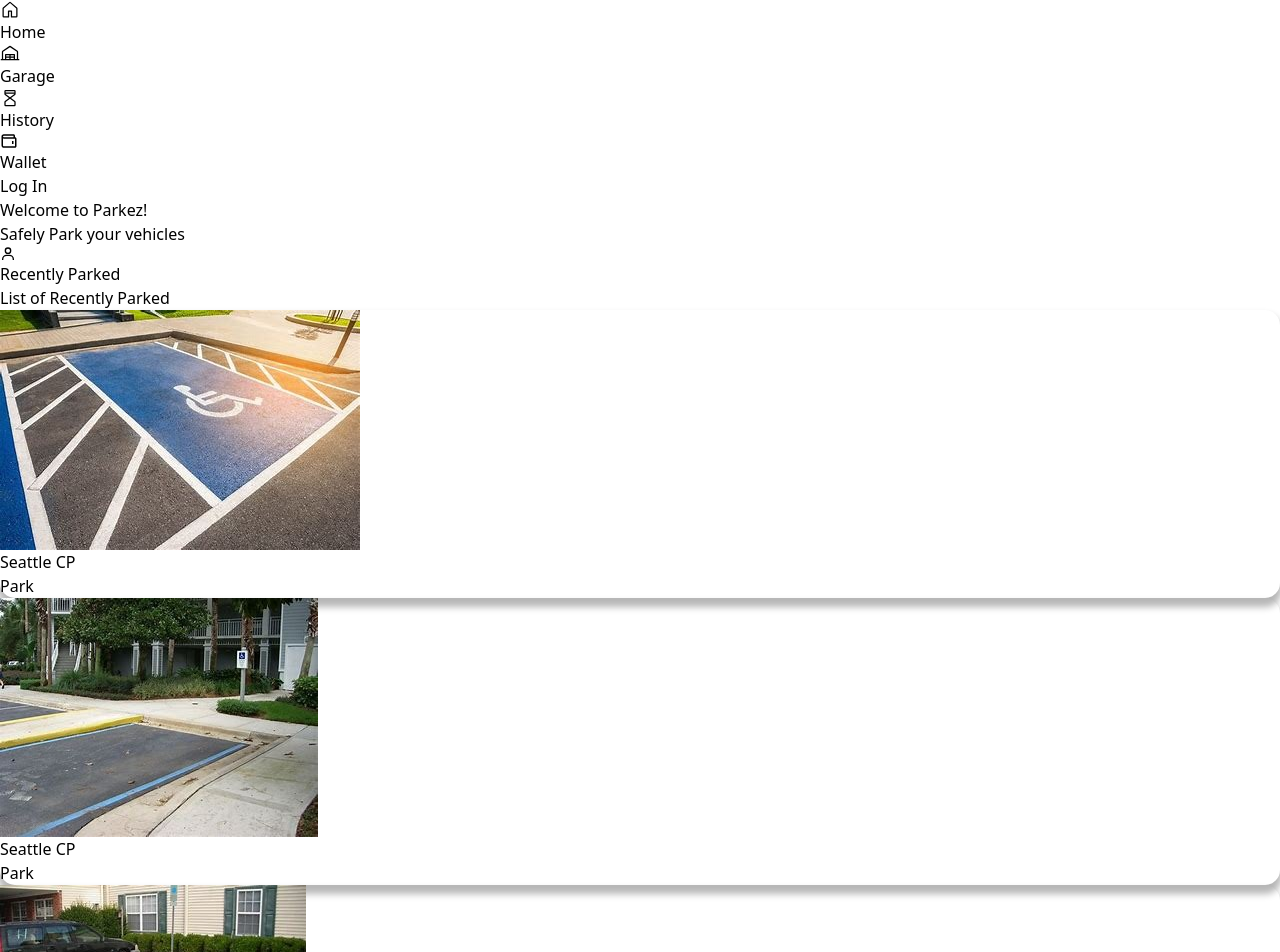
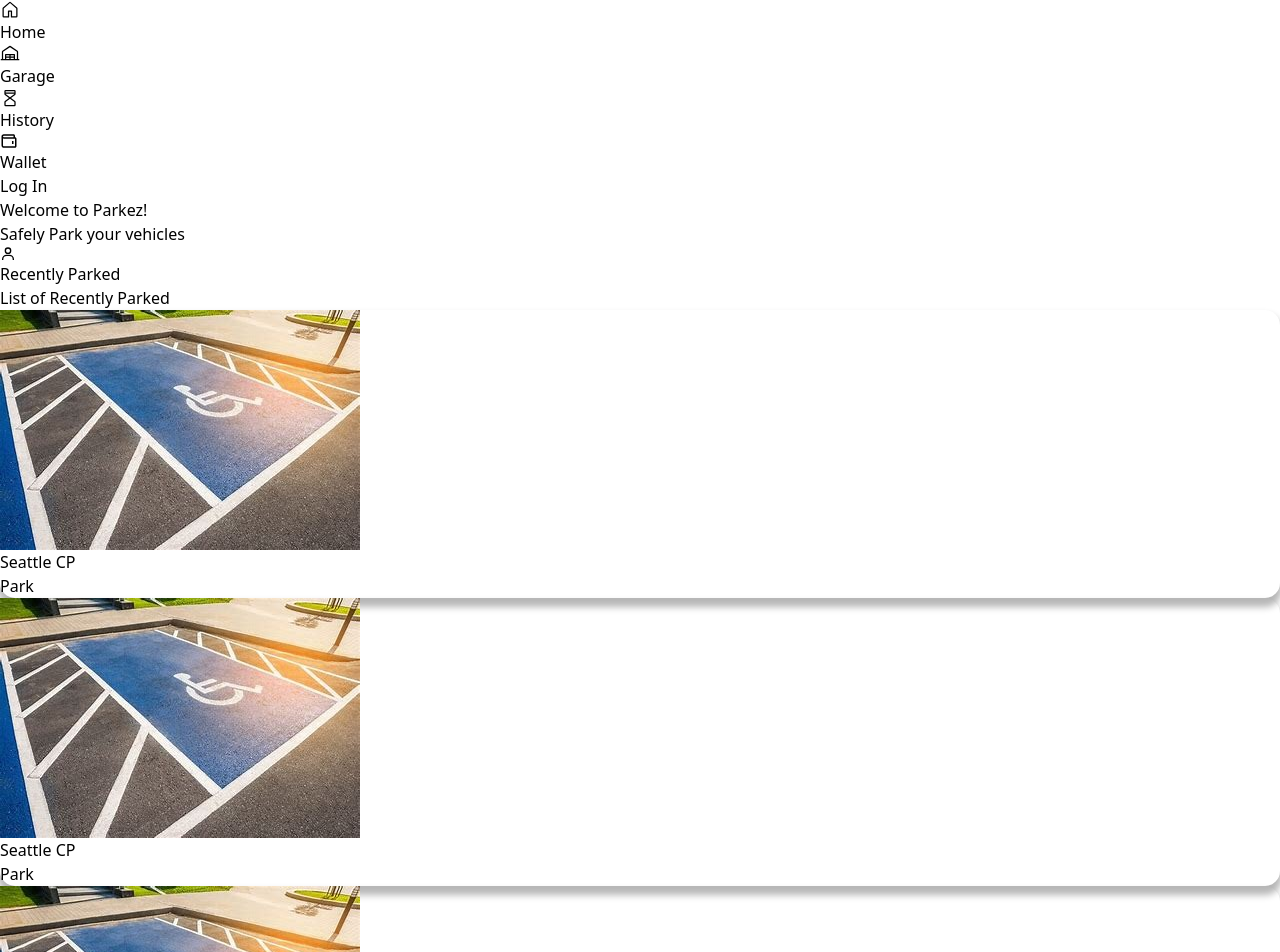
Before and after one commit to kalviumcommunity/S54_Sravan_Capstone_ParkEase, a React (Vite) app in the folder client/: page / in a window 1280 px wide. Shown: the top 952 px of the page. Built offline with nearby package versions, Linux system fonts and the light colour scheme.

Commit message:
Update HomePage.jsx

```diff
--- a/client/src/components/HomePage.jsx
+++ b/client/src/components/HomePage.jsx
@@ -33,7 +33,7 @@ const HomePage = () => {
               return (
 
         <div className='w-48 h-68 px-5 pt-8  borderShad mr-10 my-5' key={elem.id}>
-          <img src={elem.image} className='rounded-lg h-28' alt="" />
+          <img src={park1} className='rounded-lg h-28' alt="" />
           <h1 className='font-semibold py-0.5 ml-1'>{elem.name} </h1>
           <button className='bg-blue-500 my-4 hover:bg-blue-700 text-white font-semibold py-1 w-36 rounded-full border-none'>Park</button>
         </div>
```
